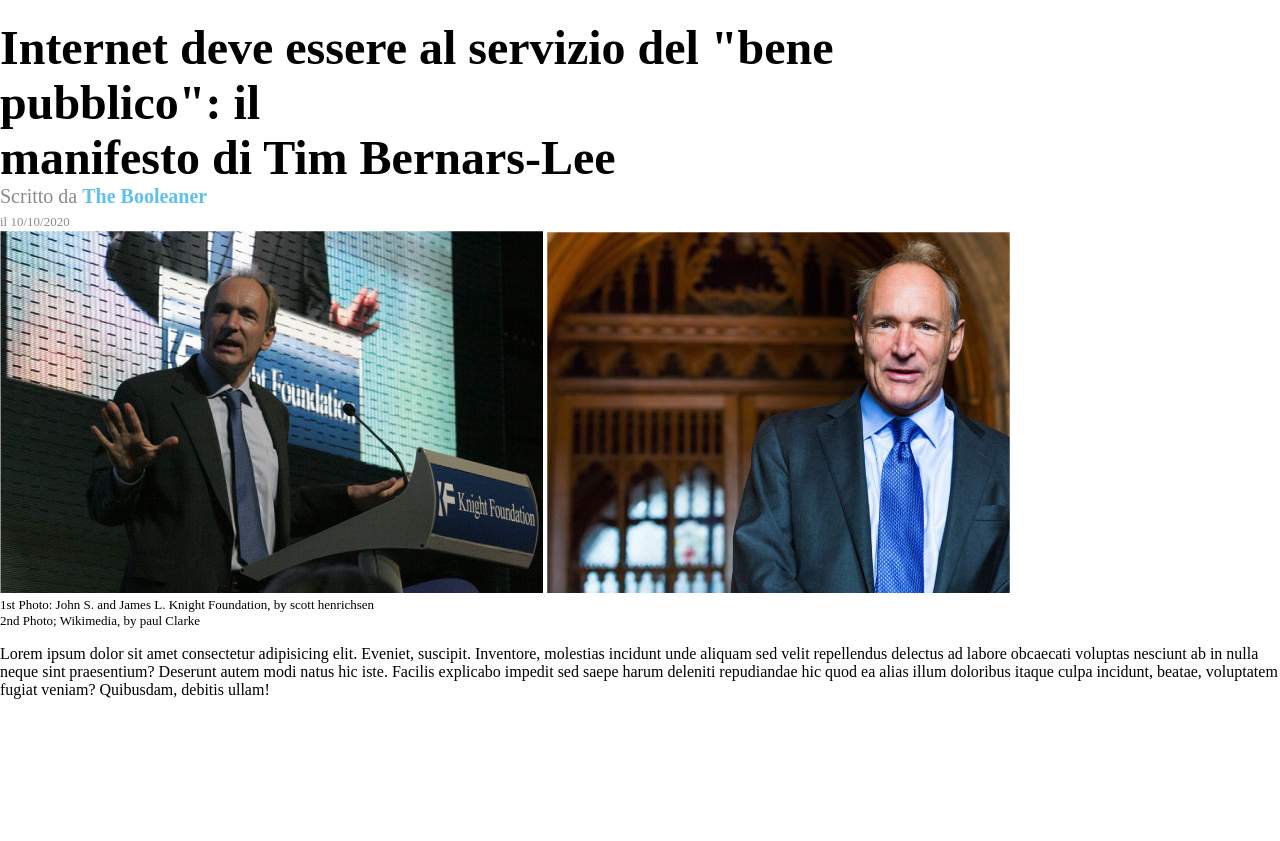
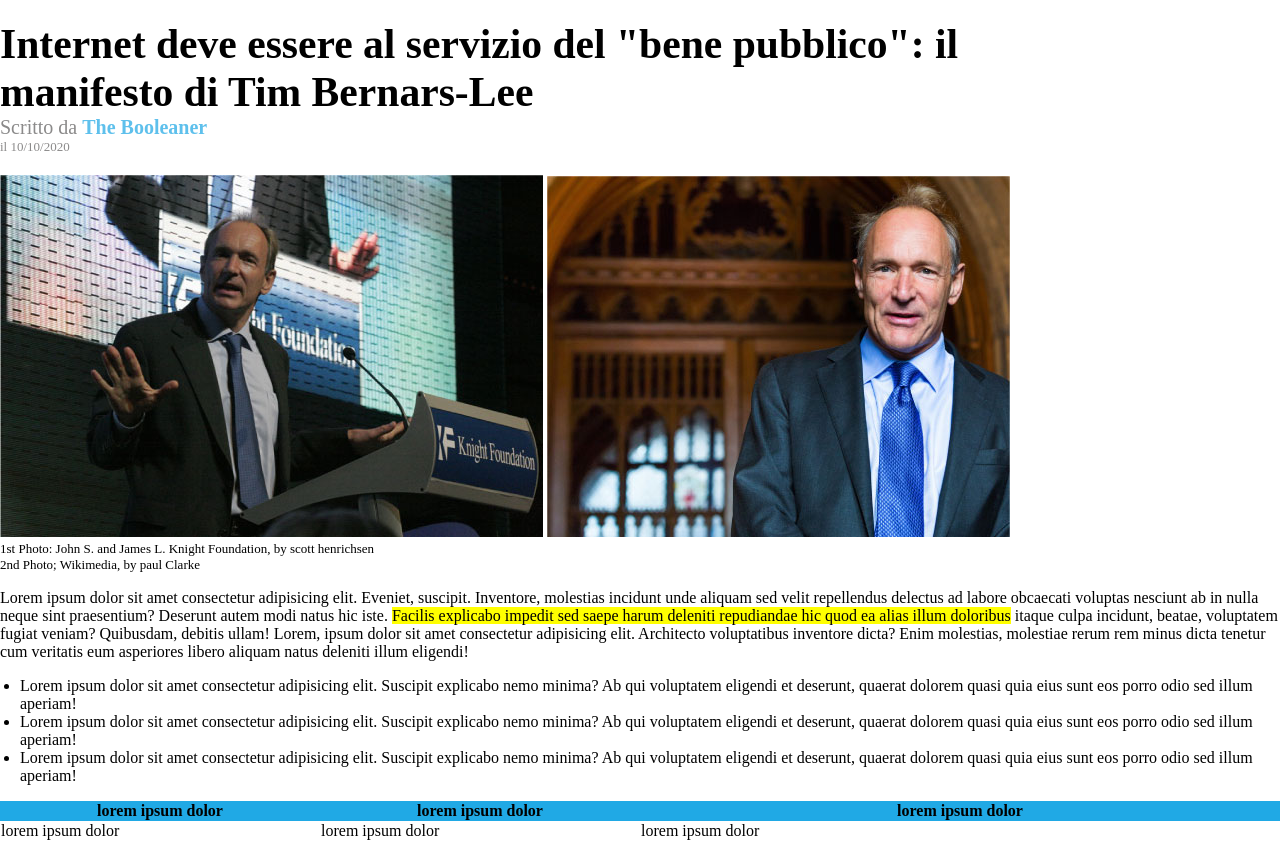
Before and after one commit to AlesciDavide/html-css-booleaner, a plain HTML site: page index.html in a window 1280 px wide. Shown: the part 103-944 px from the top of the page. Before the commit the page ends 818 px from the top, so only its background shows below. Drawn offline with Linux system fonts and the light colour scheme.

Commit message:
inizio tabella

```diff
--- a/css/style.css
+++ b/css/style.css
@@ -2,7 +2,6 @@
 
 body{
     margin: 0;
-    font-family: ;
 }
 
 
@@ -24,7 +23,7 @@ body{
 
 .title-article > h1{
     width: 80%;
-    font-size: 3rem;
+    font-size: 2.6rem;
     margin-top: 20px;
     margin-bottom: 0;
 }
@@ -32,6 +31,7 @@ body{
 .text-title-color{
     color: rgb(139, 138, 138);
     font-size: 20px;
+
 }
 
 .text-title-color > strong{
@@ -39,13 +39,41 @@ body{
 
 }
 
-.text-title-color > span{
+.text-title-color > div{
     font-size: 13px;
 }
 
+.padding-photo{
+    margin-top: 20px;
+}
 
 /* seconda section del main */
 
 .sub-photo{
     font-size: 13px;
 }
+
+
+/* quarta section del main */
+
+.list-ul-padding{
+    padding-left: 20px;
+}
+
+
+/* quinta section dal main table */
+
+table{
+    width: 100%;
+    border-collapse: collapse;
+}
+thead{
+    background-color: rgb(32, 169, 229);
+}
+
+.table-one{
+    height: 100%;
+}
+.columns-three{
+    width: 50%;
+}
--- a/index.html
+++ b/index.html
@@ -21,13 +21,13 @@
                 Internet deve essere al servizio del "bene pubblico": il <br>manifesto di Tim Bernars-Lee
             </h1>
             <span class="text-title-color">
-                Scritto da <strong>The Booleaner</strong> <br> <span>il 10/10/2020</span>
+                Scritto da <strong>The Booleaner</strong> <br> <div>il 10/10/2020</div>
             </span>
         </section>
 
         <!-- img -->
 
-        <section>
+        <section class="padding-photo">
             <img src="./img/tim-1.jpg" alt="Tim Berners-Lee">
             <img src="./img/tim-2.jpg" alt="Tim Berners-Lee">
             <div class="sub-photo">1st Photo: John S. and James L. Knight Foundation, by scott henrichsen </div>
@@ -36,10 +36,52 @@
 
         <section>
             <p>Lorem ipsum dolor sit amet consectetur adipisicing elit. Eveniet, suscipit. Inventore, molestias incidunt unde aliquam sed velit repellendus delectus ad labore obcaecati voluptas nesciunt ab in nulla neque sint praesentium?
-            Deserunt autem modi natus hic iste. Facilis explicabo impedit sed saepe harum deleniti repudiandae hic quod ea alias illum doloribus itaque culpa incidunt, beatae, voluptatem fugiat veniam? Quibusdam, debitis ullam!
+            Deserunt autem modi natus hic iste. <mark>Facilis explicabo impedit sed saepe harum deleniti repudiandae hic quod ea alias illum doloribus</mark> itaque culpa incidunt, beatae, voluptatem fugiat veniam? Quibusdam, debitis ullam! Lorem, ipsum dolor sit amet consectetur adipisicing elit. Architecto voluptatibus inventore dicta? Enim molestias, molestiae rerum rem minus dicta tenetur cum veritatis eum asperiores libero aliquam natus deleniti illum eligendi!
             </p>
         </section>
 
+        <section>
+            <ul class="list-ul-padding">
+                <li>Lorem ipsum dolor sit amet consectetur adipisicing elit. Suscipit explicabo nemo minima? Ab qui voluptatem eligendi et deserunt, quaerat dolorem quasi quia eius sunt eos porro odio sed illum aperiam!
+                </li>
+                <li>Lorem ipsum dolor sit amet consectetur adipisicing elit. Suscipit explicabo nemo minima? Ab qui voluptatem eligendi et deserunt, quaerat dolorem quasi quia eius sunt eos porro odio sed illum aperiam!
+                </li>
+                <li>Lorem ipsum dolor sit amet consectetur adipisicing elit. Suscipit explicabo nemo minima? Ab qui voluptatem eligendi et deserunt, quaerat dolorem quasi quia eius sunt eos porro odio sed illum aperiam!
+                </li>
+            </ul>
+        </section>
+
+        <!-- table -->
+        <section>
+            <table>
+                <thead class="table-one">
+                    <tr >
+                        <th>
+                            lorem ipsum dolor
+                        </th>
+                        <th>
+                            lorem ipsum dolor
+                        </th>
+                        <th class="columns-three">
+                            lorem ipsum dolor
+                        </th>
+                    </tr>
+                </thead>
+                <tbody>
+                    <tr>
+                        <td>
+                            lorem ipsum dolor
+                        </td>
+                        <td>
+                            lorem ipsum dolor
+                        </td>
+                        <td>
+                            lorem ipsum dolor
+                        </td>
+                    </tr>
+                </tbody>
+            </table>
+        </section>
     </main>
 
     <footer>
```
